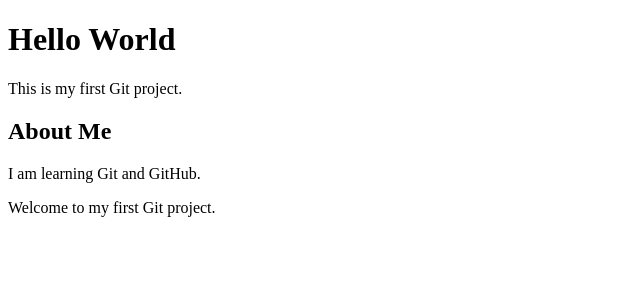
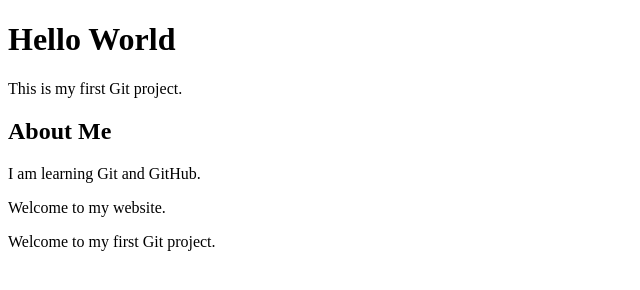
Before and after one commit to ShanmugaPriya-Palanivel/project-html, a plain HTML site: page index.html in a window 1280 px wide. Shown: the whole page, without its empty margins (0-640 px from the left). Drawn offline with Linux system fonts and the light colour scheme.

Commit message:
Add footer

```diff
--- a/index.html
+++ b/index.html
@@ -9,6 +9,9 @@
 <section id="about">
     <h2>About Me</h2>
     <p>I am learning Git and GitHub.</p>
+    <footer>
+    <p>Welcome to my website.</p>
+</footer>
 </section>
 </body>
 </html>
```
